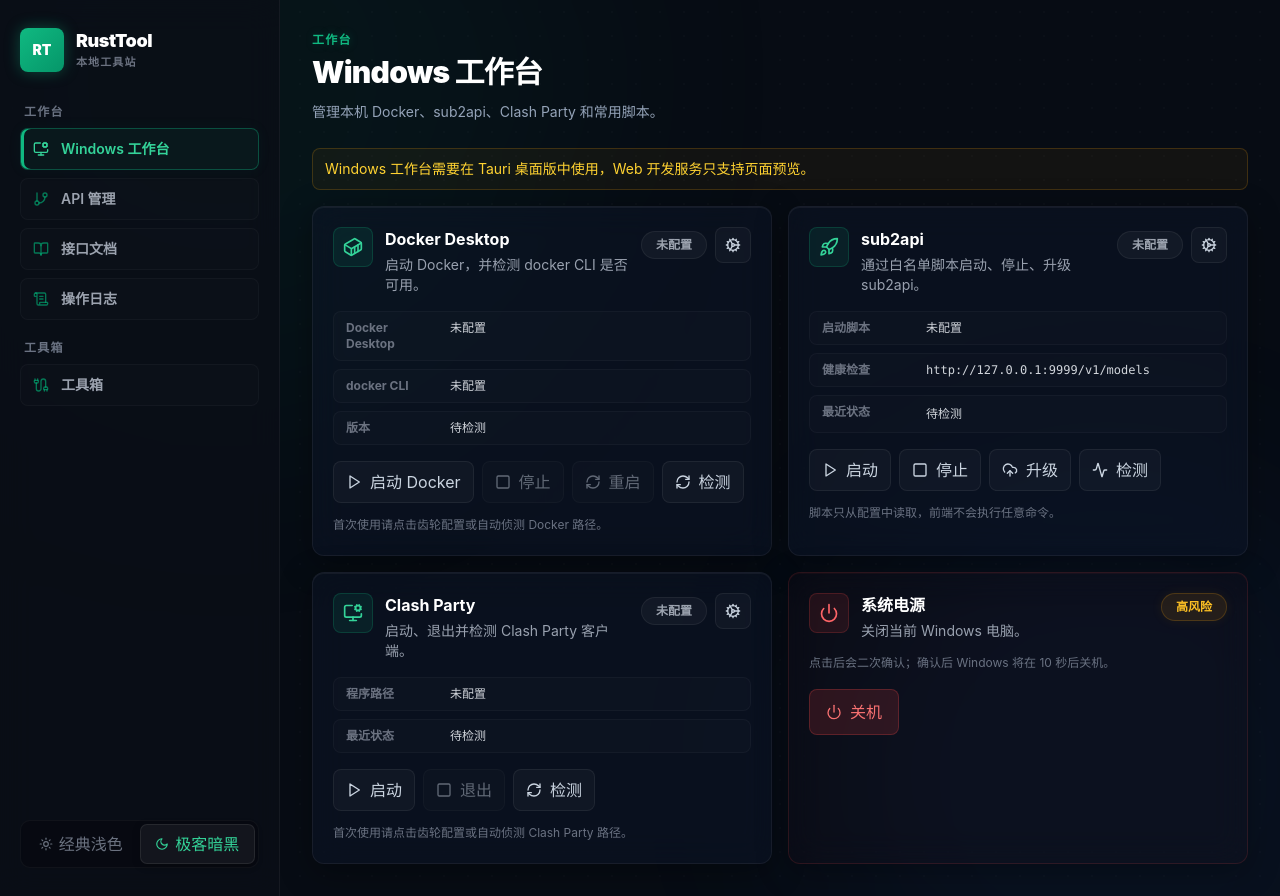
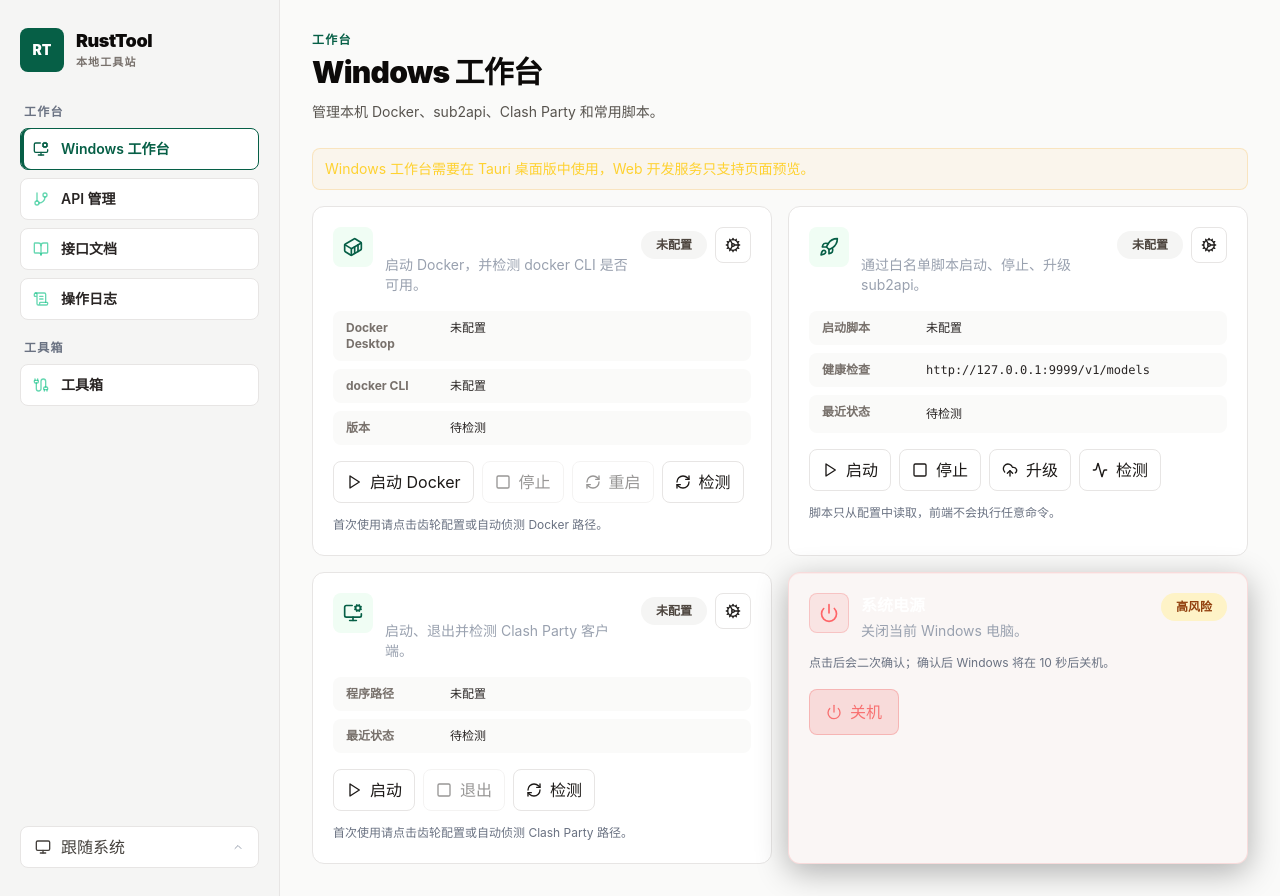
Before and after one commit to liguanjie/rust-tool, a Vue app in the folder frontend/: page /tools/windows-workbench in a window 1280 px wide. Built offline with nearby package versions, Linux system fonts and the light colour scheme.

Commit message:
style: 重构主题切换器为 Gemini 风格的悬浮气泡菜单，并支持跟随系统、浅色、暗黑三态主题切换

```diff
--- a/frontend/src/components/AppSidebar.vue
+++ b/frontend/src/components/AppSidebar.vue
@@ -1,11 +1,52 @@
 <script setup lang="ts">
+import { ref, computed, onMounted, onUnmounted } from 'vue'
 import { RouterLink } from 'vue-router'
-import { Sun, Moon } from '@lucide/vue'
+import { Sun, Moon, Monitor, Check, ChevronUp, ChevronDown } from '@lucide/vue'
 import { useToolsStore } from '../stores/tools'
 import { useThemeStore } from '../stores/theme'
 
 const toolsStore = useToolsStore()
 const themeStore = useThemeStore()
+
+const isMenuOpen = ref(false)
+const popoverContainerRef = ref<HTMLElement | null>(null)
+
+// Computed label and icon based on current mode
+const activeThemeLabel = computed(() => {
+  if (themeStore.themeMode === 'system') return '跟随系统'
+  if (themeStore.themeMode === 'light') return '经典浅色'
+  return '极客暗黑'
+})
+
+const activeThemeIcon = computed(() => {
+  if (themeStore.themeMode === 'system') return Monitor
+  if (themeStore.themeMode === 'light') return Sun
+  return Moon
+})
+
+function selectTheme(mode: 'system' | 'light' | 'dark') {
+  themeStore.setThemeMode(mode)
+  isMenuOpen.value = false
+}
+
+// Close the menu when clicking outside of it
+function handleOutsideClick(event: MouseEvent) {
+  if (
+    isMenuOpen.value &&
+    popoverContainerRef.value &&
+    !popoverContainerRef.value.contains(event.target as Node)
+  ) {
+    isMenuOpen.value = false
+  }
+}
+
+onMounted(() => {
+  window.addEventListener('click', handleOutsideClick)
+})
+
+onUnmounted(() => {
+  window.removeEventListener('click', handleOutsideClick)
+})
 </script>
 
 <template>
@@ -39,28 +80,56 @@
       </section>
     </nav>
 
-    <!-- Theme Switcher Segmented Capsule at bottom -->
-    <div class="theme-switcher-container">
+    <!-- Theme Switcher Popover (Gemini-style) at bottom -->
+    <div ref="popoverContainerRef" class="theme-popover-container">
       <button
-        @click="themeStore.setTheme(false)"
-        class="theme-segment"
-        :class="{ 'active': !themeStore.isDark }"
+        @click="isMenuOpen = !isMenuOpen"
+        class="theme-trigger-btn"
+        :class="{ 'theme-trigger-btn--active': isMenuOpen }"
         type="button"
-        title="经典浅色"
+        title="设置主题"
+      >
+        <component :is="activeThemeIcon" class="h-4 w-4" aria-hidden="true" />
+        <span>{{ activeThemeLabel }}</span>
+        <component :is="isMenuOpen ? ChevronDown : ChevronUp" class="h-3 w-3 ml-auto text-gray-400" aria-hidden="true" />
+      </button>
+
+      <Transition name="slide-fade">
+        <div v-if="isMenuOpen" class="theme-popover-menu">
+          <button
+            @click="selectTheme('system')"
+            class="theme-popover-item"
+            :class="{ 'active': themeStore.themeMode === 'system' }"
+            type="button"
+          >
+            <Monitor class="h-3.5 w-3.5" aria-hidden="true" />
+            <span>跟随系统</span>
+            <Check v-if="themeStore.themeMode === 'system'" class="h-3.5 w-3.5 ml-auto theme-check-icon" aria-hidden="true" />
+          </button>
+
+          <button
+            @click="selectTheme('light')"
+            class="theme-popover-item"
+            :class="{ 'active': themeStore.themeMode === 'light' }"
+            type="button"
           >
             <Sun class="h-3.5 w-3.5" aria-hidden="true" />
             <span>经典浅色</span>
+            <Check v-if="themeStore.themeMode === 'light'" class="h-3.5 w-3.5 ml-auto theme-check-icon" aria-hidden="true" />
           </button>
+
           <button
-        @click="themeStore.setTheme(true)"
-        class="theme-segment"
-        :class="{ 'active': themeStore.isDark }"
+            @click="selectTheme('dark')"
+            class="theme-popover-item"
+            :class="{ 'active': themeStore.themeMode === 'dark' }"
             type="button"
-        title="极客暗黑"
           >
             <Moon class="h-3.5 w-3.5" aria-hidden="true" />
             <span>极客暗黑</span>
+            <Check v-if="themeStore.themeMode === 'dark'" class="h-3.5 w-3.5 ml-auto theme-check-icon" aria-hidden="true" />
           </button>
+        </div>
+      </Transition>
     </div>
   </aside>
 </template>
--- a/frontend/src/stores/theme.ts
+++ b/frontend/src/stores/theme.ts
@@ -1,24 +1,43 @@
 import { defineStore } from 'pinia'
 import { ref } from 'vue'
 
+export type ThemeMode = 'light' | 'dark' | 'system'
+
 export const useThemeStore = defineStore('theme', () => {
-  // Default to dark theme for a futuristic default appearance, but check localStorage first
-  const stored = localStorage.getItem('theme-dark')
-  const isDark = ref(stored === null ? true : stored === 'true')
+  const themeMode = ref<ThemeMode>((localStorage.getItem('theme-mode') as ThemeMode) || 'system')
+  const isDark = ref(true)
 
-  function toggleTheme() {
-    isDark.value = !isDark.value
-    localStorage.setItem('theme-dark', isDark.value.toString())
+  // Media query to detect system light/dark preference
+  const mediaQuery = window.matchMedia('(prefers-color-scheme: dark)')
+
+  function updateTheme() {
+    if (themeMode.value === 'system') {
+      isDark.value = mediaQuery.matches
+    } else {
+      isDark.value = themeMode.value === 'dark'
+    }
   }
 
-  function setTheme(dark: boolean) {
-    isDark.value = dark
-    localStorage.setItem('theme-dark', dark.toString())
+  function setThemeMode(mode: ThemeMode) {
+    themeMode.value = mode
+    localStorage.setItem('theme-mode', mode)
+    updateTheme()
   }
 
+  // Setup listener for system changes
+  try {
+    mediaQuery.addEventListener('change', updateTheme)
+  } catch {
+    // Fallback support for older Tauri webviews or browsers
+    mediaQuery.addListener(updateTheme)
+  }
+
+  // Initialize theme status
+  updateTheme()
+
   return {
+    themeMode,
     isDark,
-    toggleTheme,
-    setTheme,
+    setThemeMode,
   }
 })
--- a/frontend/src/styles/base.css
+++ b/frontend/src/styles/base.css
@@ -78,14 +78,16 @@
   --confirm-bg: #ffffff;
   --confirm-border: #e7e5e4;
 
-  --bg-theme-switcher: #e7e5e4;
-  --border-theme-switcher: transparent;
-  --text-theme-segment-inactive: #78716c;
-  --text-theme-segment-hover: #44403c;
-  --bg-theme-segment-active: #ffffff;
-  --border-theme-segment-active: transparent;
-  --text-theme-segment-active: #065f46;
-  --shadow-theme-segment-active: 0 1px 3px rgba(0, 0, 0, 0.1);
+  --bg-theme-trigger: #ffffff;
+  --border-theme-trigger: #e7e5e4;
+  --text-theme-trigger: #44403c;
+  --bg-theme-popover: #ffffff;
+  --border-theme-popover: #e7e5e4;
+  --text-theme-popover-item: #44403c;
+  --bg-theme-popover-item-hover: #f5f5f4;
+  --text-theme-popover-item-active: #065f46;
+  --check-theme-popover-item: #065f46;
+  --shadow-theme-popover: 0 10px 25px -5px rgba(0, 0, 0, 0.05), 0 8px 10px -6px rgba(0, 0, 0, 0.05);
 }
 
 .dark {
@@ -161,14 +163,16 @@
   --confirm-bg: rgba(15, 23, 42, 0.95);
   --confirm-border: rgba(255, 255, 255, 0.08);
 
-  --bg-theme-switcher: rgba(0, 0, 0, 0.2);
-  --border-theme-switcher: rgba(255, 255, 255, 0.04);
-  --text-theme-segment-inactive: #6b7280;
-  --text-theme-segment-hover: #9ca3af;
-  --bg-theme-segment-active: rgba(255, 255, 255, 0.05);
-  --border-theme-segment-active: rgba(255, 255, 255, 0.08);
-  --text-theme-segment-active: #34d399;
-  --shadow-theme-segment-active: 0 2px 8px rgba(0, 0, 0, 0.2);
+  --bg-theme-trigger: rgba(255, 255, 255, 0.02);
+  --border-theme-trigger: rgba(255, 255, 255, 0.05);
+  --text-theme-trigger: #cbd5e1;
+  --bg-theme-popover: rgba(15, 23, 42, 0.95);
+  --border-theme-popover: rgba(255, 255, 255, 0.08);
+  --text-theme-popover-item: #9ca3af;
+  --bg-theme-popover-item-hover: rgba(255, 255, 255, 0.04);
+  --text-theme-popover-item-active: #34d399;
+  --check-theme-popover-item: #34d399;
+  --shadow-theme-popover: 0 20px 25px -5px rgba(0, 0, 0, 0.5), 0 10px 10px -5px rgba(0, 0, 0, 0.4);
 }
 
 * {
@@ -250,43 +254,58 @@
     color: var(--icon-sidebar-active) !important;
   }
 
-  .theme-switcher-container {
-    background: var(--bg-theme-switcher);
-    border: 1px solid var(--border-theme-switcher);
-    border-radius: 10px;
-    padding: 3px;
-    display: flex;
-    gap: 2px;
+  /* Gemini-style Theme Switcher Popover */
+  .theme-popover-container {
+    position: relative;
     margin-top: auto;
     width: 100%;
-    transition: all 0.3s;
   }
 
-  .theme-segment {
-    flex: 1;
-    display: flex;
-    align-items: center;
-    justify-content: center;
-    gap: 6px;
-    border-radius: 7px;
+  .theme-trigger-btn {
+    background: var(--bg-theme-trigger);
+    border: 1px solid var(--border-theme-trigger);
+    color: var(--text-theme-trigger);
+    @apply flex min-h-[38px] w-full items-center gap-2.5 rounded-lg px-3.5 py-2 text-left text-xs font-bold transition-all duration-200;
+  }
+
+  .theme-trigger-btn:hover,
+  .theme-trigger-btn--active {
+    border-color: var(--hover-border-btn-sec);
+    background: var(--hover-bg-btn-sec);
+    color: var(--hover-text-btn-sec);
+  }
+
+  .theme-popover-menu {
+    position: absolute;
+    bottom: calc(100% + 8px);
+    left: 0;
+    width: 100%;
+    background: var(--bg-theme-popover);
+    border: 1px solid var(--border-theme-popover);
+    box-shadow: var(--shadow-theme-popover);
+    backdrop-filter: blur(12px);
+    z-index: 50;
+    @apply grid gap-0.5 rounded-xl p-1.5 transition-all duration-300;
+  }
+
+  .theme-popover-item {
+    color: var(--text-theme-popover-item);
     border: 0;
     background: transparent;
-    padding: 7px 0;
-    font-size: 11px;
-    font-weight: 700;
-    color: var(--text-theme-segment-inactive);
-    transition: all 0.2s cubic-bezier(0.16, 1, 0.3, 1);
+    @apply flex min-h-[36px] w-full items-center gap-2.5 rounded-lg px-3 py-1.5 text-left text-xs font-semibold transition-all duration-150;
   }
 
-  .theme-segment:hover {
-    color: var(--text-theme-segment-hover);
+  .theme-popover-item:hover {
+    background: var(--bg-theme-popover-item-hover);
+    color: var(--text-base);
   }
 
-  .theme-segment.active {
-    background: var(--bg-theme-segment-active);
-    border: 1px solid var(--border-theme-segment-active);
-    color: var(--text-theme-segment-active);
-    box-shadow: var(--shadow-theme-segment-active);
+  .theme-popover-item.active {
+    color: var(--text-theme-popover-item-active);
+  }
+
+  .theme-check-icon {
+    color: var(--check-theme-popover-item);
   }
 
   /* Global layouts and elements */
```
Lines whose indentation alone changed are shown as unchanged.
